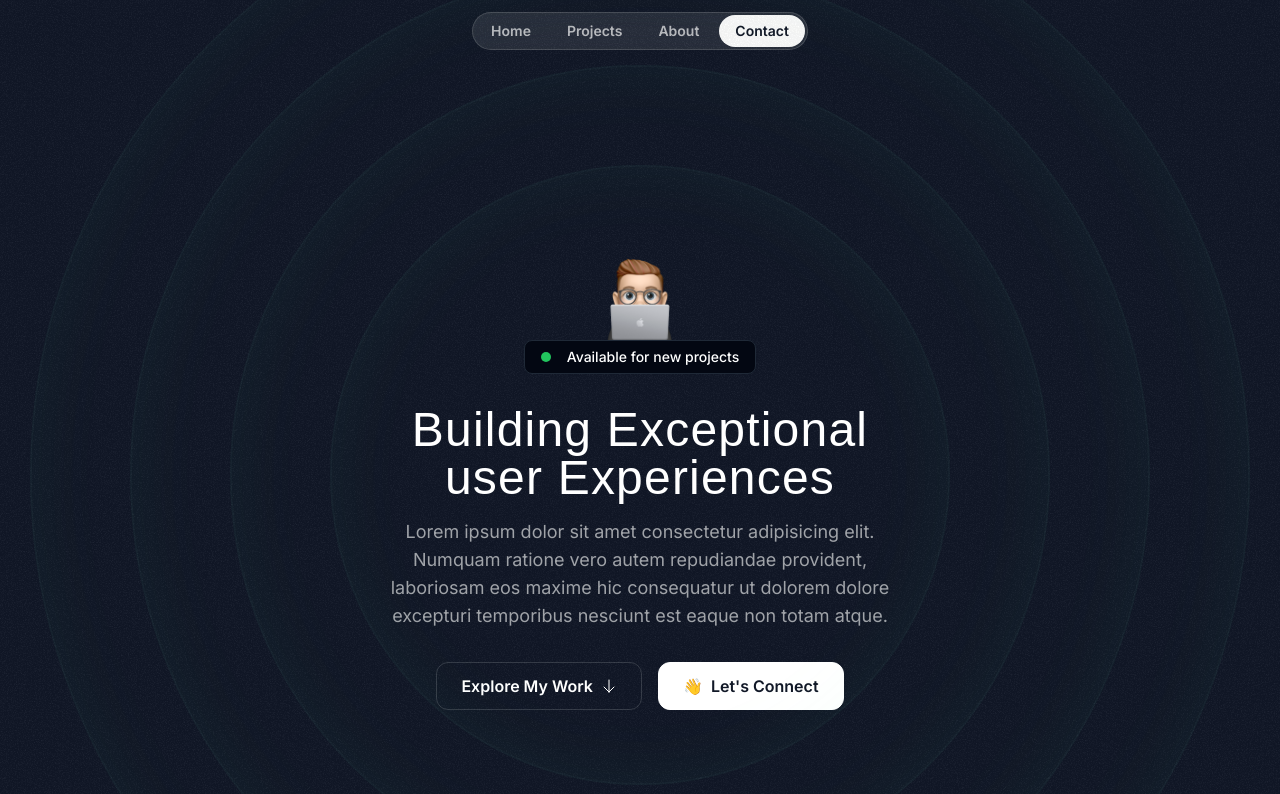
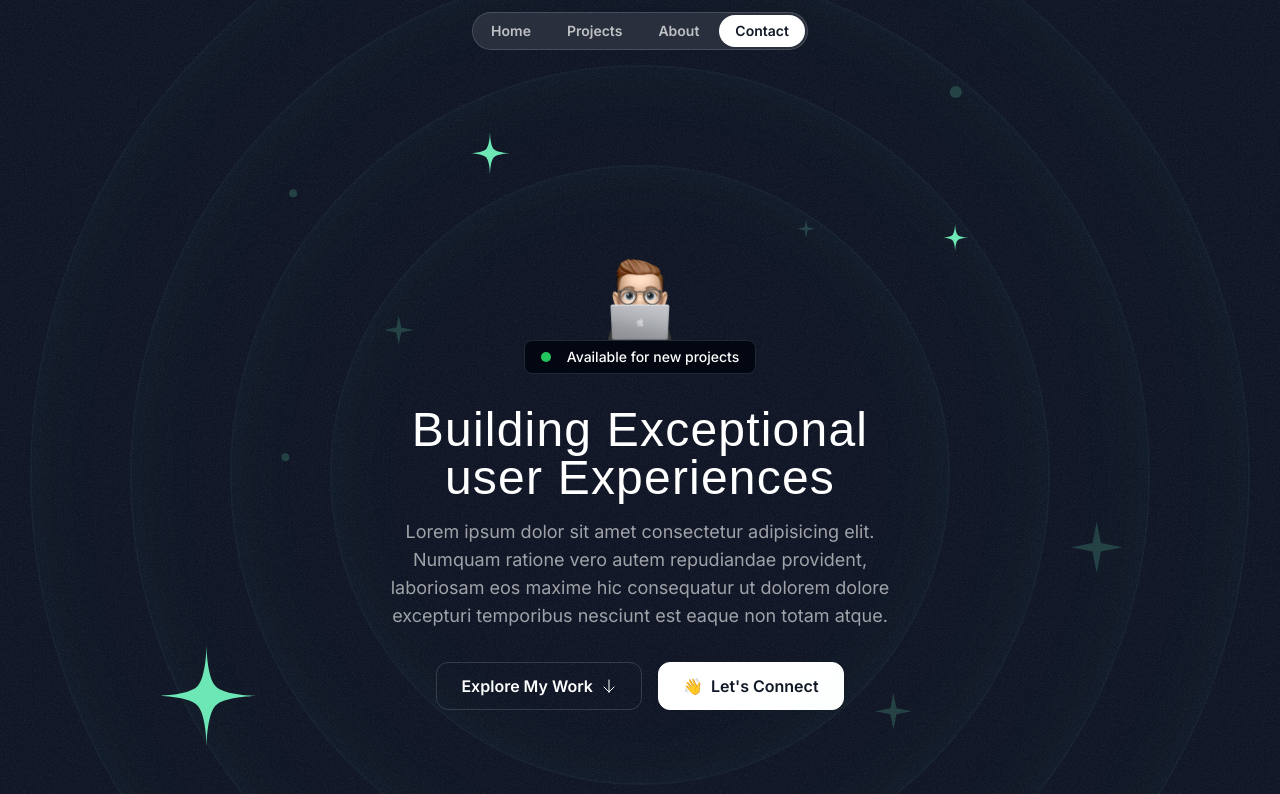
Before and after one commit to Coconhat/porfolio, a Next.js app: page / in a window 1280 px wide. Shown: the top 794 px of the page. Built offline with nearby package versions, Linux system fonts and the light colour scheme; a web font is replaced by a local one.

Commit message:
finished hero section

```diff
--- /dev/null
+++ b/src/components/HeroOrbit.tsx
@@ -0,0 +1,29 @@
+import { PropsWithChildren } from "react";
+
+export const HeroOrbit = ({
+  children,
+  size,
+  rotation,
+}: PropsWithChildren<{ size: number; rotation: number }>) => {
+  return (
+    <div className="absolute left-1/2 top-1/2 -translate-x-1/2 -translate-y-1/2 ">
+      <div
+        className=" "
+        style={{
+          transform: `rotate(${rotation}deg)`,
+          height: `${size}px`,
+          width: `${size}px`,
+        }}
+      >
+        <div
+          className=" inline-flex "
+          style={{
+            transform: `rotate(${rotation * -1}deg)`,
+          }}
+        >
+          {children}
+        </div>
+      </div>
+    </div>
+  );
+};
--- a/src/sections/Header.tsx
+++ b/src/sections/Header.tsx
@@ -1,6 +1,6 @@
 export const Header = () => {
   return (
-    <div className="flex justify-center items-center fixed top-3 w-full">
+    <div className="flex justify-center items-center fixed top-3 w-full z-10">
       <nav className="flex gap-1 p-0.5 border border-white/15 rounded-full bg-white/10 backdrop-blur">
         <a href="#" className="nav-item">
           Home
--- a/src/sections/Hero.tsx
+++ b/src/sections/Hero.tsx
@@ -2,9 +2,13 @@
 import Image from "next/image";
 import ArrowDown from "@/assets/icons/arrow-down.svg";
 import grainImage from "@/assets/images/grain.jpg";
+import StarIcon from "@/assets/icons/star.svg";
+import { HeroOrbit } from "@/components/HeroOrbit";
+import SparkleIcon from "@/assets/icons/sparkle.svg";
 export const HeroSection = () => {
   return (
     <div className="py-32 md:py-48 lg:py-60 relative z-0 overflow-x-clip">
+      <div className="absolute inset-0 [mask-image:linear-gradient(to_bottom, transparent,black_10%,black_70%,transparent)]">
         <div
           className="absolute inset-0 -z-30 opacity-5"
           style={{
@@ -15,6 +19,37 @@
         <div className=" size-[820px] hero-ring"></div>
         <div className=" size-[1020px] hero-ring"></div>
         <div className=" size-[1220px] hero-ring"></div>
+        <HeroOrbit size={800} rotation={-72}>
+          <StarIcon className="size-28 text-emerald-300" />
+        </HeroOrbit>
+        <HeroOrbit size={550} rotation={20}>
+          <StarIcon className="size-12 text-emerald-300" />
+        </HeroOrbit>
+        <HeroOrbit size={590} rotation={98}>
+          <StarIcon className="size-8 text-emerald-300" />
+        </HeroOrbit>
+        <HeroOrbit size={430} rotation={-14}>
+          <SparkleIcon className="size-8 text-emerald-300/20" />
+        </HeroOrbit>
+        <HeroOrbit size={440} rotation={79}>
+          <SparkleIcon className="size-5 text-emerald-300/20" />
+        </HeroOrbit>
+        <HeroOrbit size={530} rotation={178}>
+          <SparkleIcon className="size-10 text-emerald-300/20" />
+        </HeroOrbit>
+        <HeroOrbit size={710} rotation={144}>
+          <SparkleIcon className="size-14 text-emerald-300/20" />
+        </HeroOrbit>
+        <HeroOrbit size={720} rotation={85}>
+          <div className="size-3 bg-emerald-300/20 rounded-full"></div>
+        </HeroOrbit>
+        <HeroOrbit size={520} rotation={-41}>
+          <div className="size-2 bg-emerald-300/20 rounded-full"></div>
+        </HeroOrbit>
+        <HeroOrbit size={650} rotation={-5}>
+          <div className="size-2 bg-emerald-300/20 rounded-full"></div>
+        </HeroOrbit>
+      </div>
 
       <div className="container">
         <div className="flex flex-col items-center">
```
Lines whose indentation alone changed are shown as unchanged.
